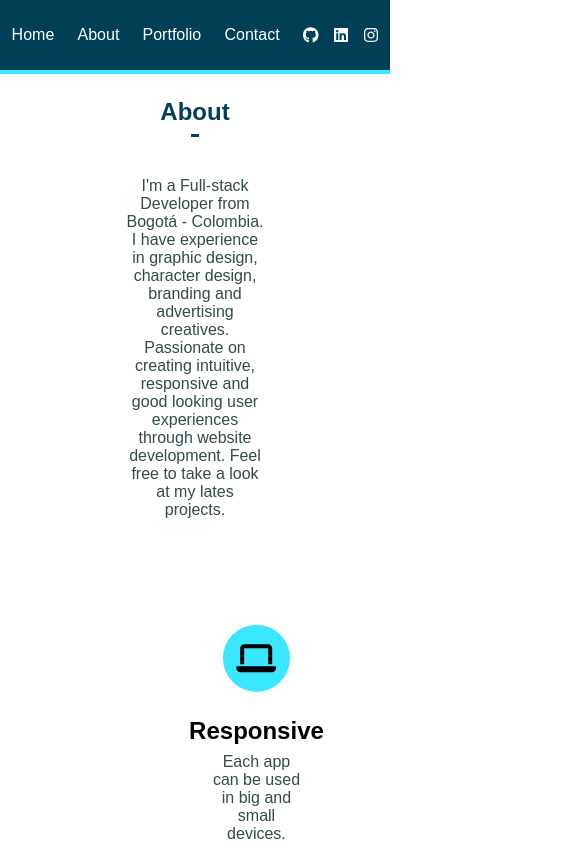
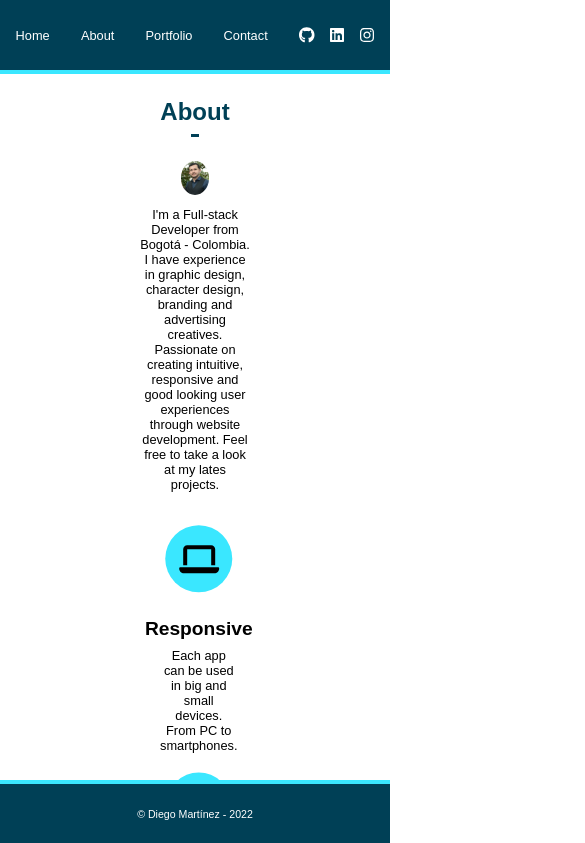
Before and after one commit to DiegoEMartinezZ/PortfolioWeb, a React (Create React App) app: page / in a window 390 px wide. Shown: the top 843 px of the page, 585 px wide, since content can reach past the window. Built offline with nearby package versions, Linux system fonts and the light colour scheme.

Commit message:
se modifica el responsive de la seccion de about y de las abilities

```diff
--- a/src/components/about/About.js
+++ b/src/components/about/About.js
@@ -1,10 +1,11 @@
-import React from "react";
-import { FontAwesomeIcon } from "@fortawesome/react-fontawesome";
+import React from 'react';
+import { FontAwesomeIcon } from '@fortawesome/react-fontawesome';
 import {
   faCircleCheck,
   faLaptop,
   faWandSparkles,
-} from "@fortawesome/free-solid-svg-icons";
+} from '@fortawesome/free-solid-svg-icons';
+import image from '../../images/profileimage.jpg';
 
 export const About = () => {
   return (
@@ -13,6 +14,12 @@ export const About = () => {
         <br />
         <h1 className="about-title"> About </h1>
         <div className="space"> </div>
+
+        {/*Parte de foto mia + descripcion*/}
+        <section className="about-description">
+          <picture className="image">
+            <img src={image} alt="profile-pic" className="image-profile" />
+          </picture>
           <p>
             I'm a Full-stack Developer from Bogotá - Colombia. I have experience
             in graphic design, character design, branding and advertising
@@ -20,6 +27,9 @@ export const About = () => {
             looking user experiences through website development. Feel free to
             take a look at my lates projects.
           </p>
+        </section>
+
+        {/*Parte de habilidades que tengo como desarrollador/ lo que puedo aportar*/}
         <section className="abilities">
           <article className="ability-container">
             <FontAwesomeIcon icon={faLaptop} className="abilitiesIcon" />
--- a/src/components/about/styles.css
+++ b/src/components/about/styles.css
@@ -1,18 +1,27 @@
-div.socialmedia-container {
-  display: flex;
-  flex-direction: row;
-  align-items: center;
-  font-size: 1.2rem;
+* {
+  box-sizing: border-box;
+  margin: 0;
+  padding: 0;
+  font-family: sans-serif, Arial, Helvetica, sans-serif;
+  transition: all 0.1s ease;
 }
 
-div.socialmedia-container li a {
-  color: #fff;
-  font-size: 1rem;
+section .about-description {
+  padding: 1rem;
+  margin: 0rem 10%;
 }
 
-div.socialmedia-container li a:hover {
-  cursor: pointer;
-  color: #3ae7ff;
+section .about-description p {
+  font-size: 0.8rem;
+  padding: 0 30%;
+  text-align: center;
+}
+
+picture img.image-profile {
+  border-radius: 100%;
+  margin: 0.5rem;
+  width: 10%;
+  height: auto;
 }
 
 h1.about-title {
@@ -42,15 +51,10 @@ div.space {
   margin-top: 0.5rem;
 }
 
-p {
-  margin: 2.5rem 32%;
-  font-size: 1rem;
-  color: #324b4b;
-}
-
 section.abilities {
+  display: grid;
+  grid-template-columns: 1fr 1fr 1fr;
   margin: auto;
-  padding: 3rem;
 }
 
 .abilitiesIcon {
@@ -61,18 +65,12 @@ section.abilities {
   background-color: #3ae7ff;
 }
 
-section.abilities {
-  display: grid;
-  grid-template-columns: 1fr 1fr 1fr;
-  margin: auto;
-}
-
 p.ability-description {
   margin: auto 10rem;
 }
 
 footer {
-  position: relative;
+  position: fixed;
   bottom: 0;
   right: 0;
   left: 0;
@@ -80,5 +78,25 @@ footer {
   background-color: #004056;
   color: #fff;
   padding: 1.5rem;
+  font-size: 0.8rem;
   border-top: 0.3rem solid #3ae7ff;
 }
+
+div.contact-container,
+div.projects-container {
+  display: none;
+}
+
+@media (max-width: 600px) {
+  section.abilities {
+    grid-template-columns: 1fr;
+    font-size: 0.8rem;
+  }
+  footer {
+    font-size: 0.8rem;
+  }
+  div.contact-container,
+  div.projects-container {
+    display: none;
+  }
+}
--- a/src/components/navBar/navbar.css
+++ b/src/components/navBar/navbar.css
@@ -1,11 +1,3 @@
-* {
-  box-sizing: border-box;
-  margin: 0;
-  padding: 0;
-  font-family: sans-serif, Arial, Helvetica, sans-serif;
-  transition: all 0.1s ease;
-}
-
 ul {
   list-style: none;
 }
@@ -41,3 +33,27 @@ div ul li:hover {
   border-radius: 0.5rem;
   color: #3ae7ff;
 }
+
+div.socialmedia-container {
+  display: flex;
+  flex-direction: row;
+  align-items: center;
+  font-size: 1.2rem;
+}
+
+div.socialmedia-container li a {
+  color: #fff;
+  font-size: 1rem;
+}
+
+div.socialmedia-container li a:hover {
+  cursor: pointer;
+  color: #3ae7ff;
+}
+
+@media (max-width: 600px) {
+  div ul.navbar {
+    width: 100vw;
+    font-size: 0.8rem;
+  }
+}
```
Also changed, not shown: src/images/profileimage.jpg (added). Lines whose indentation alone changed are shown as unchanged.
